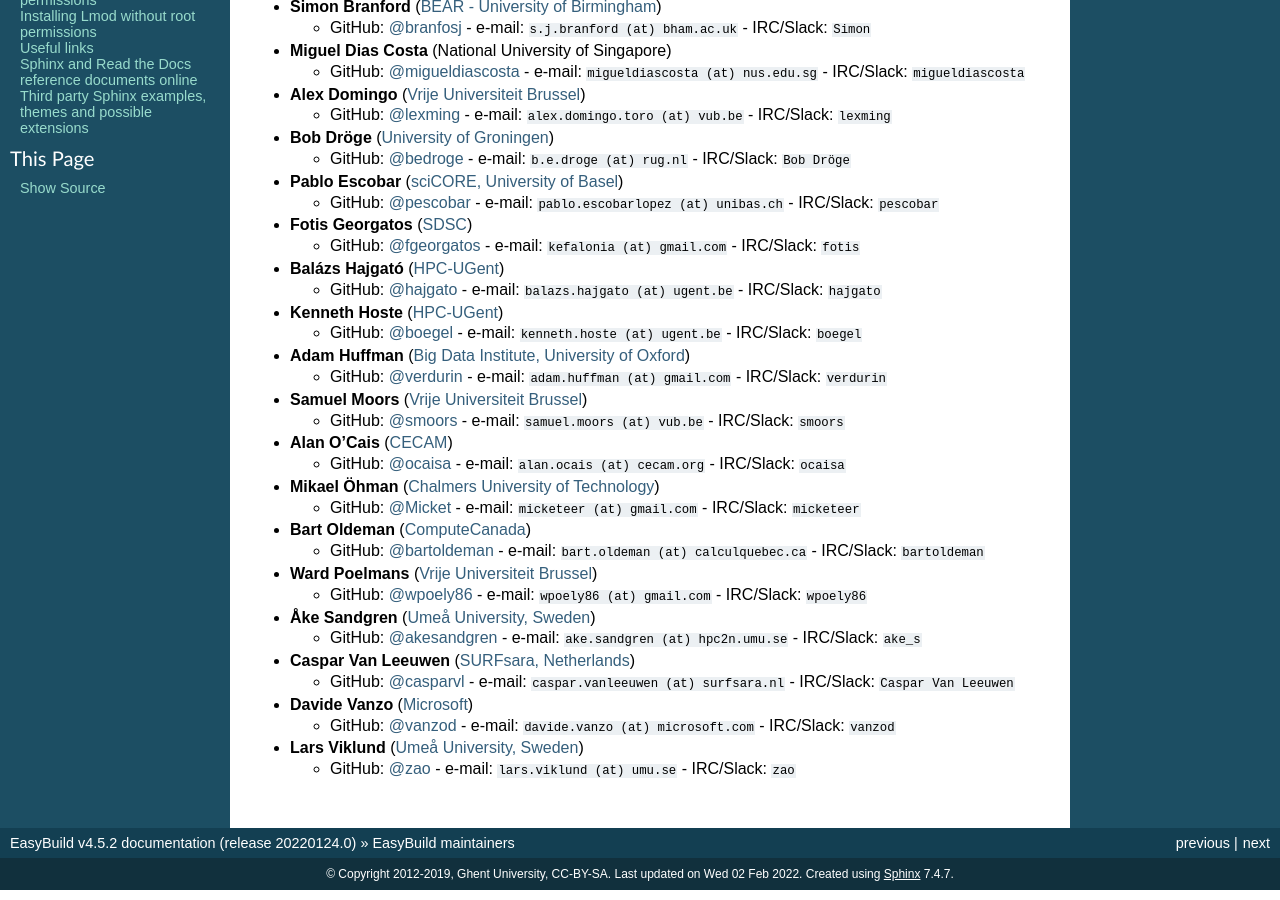
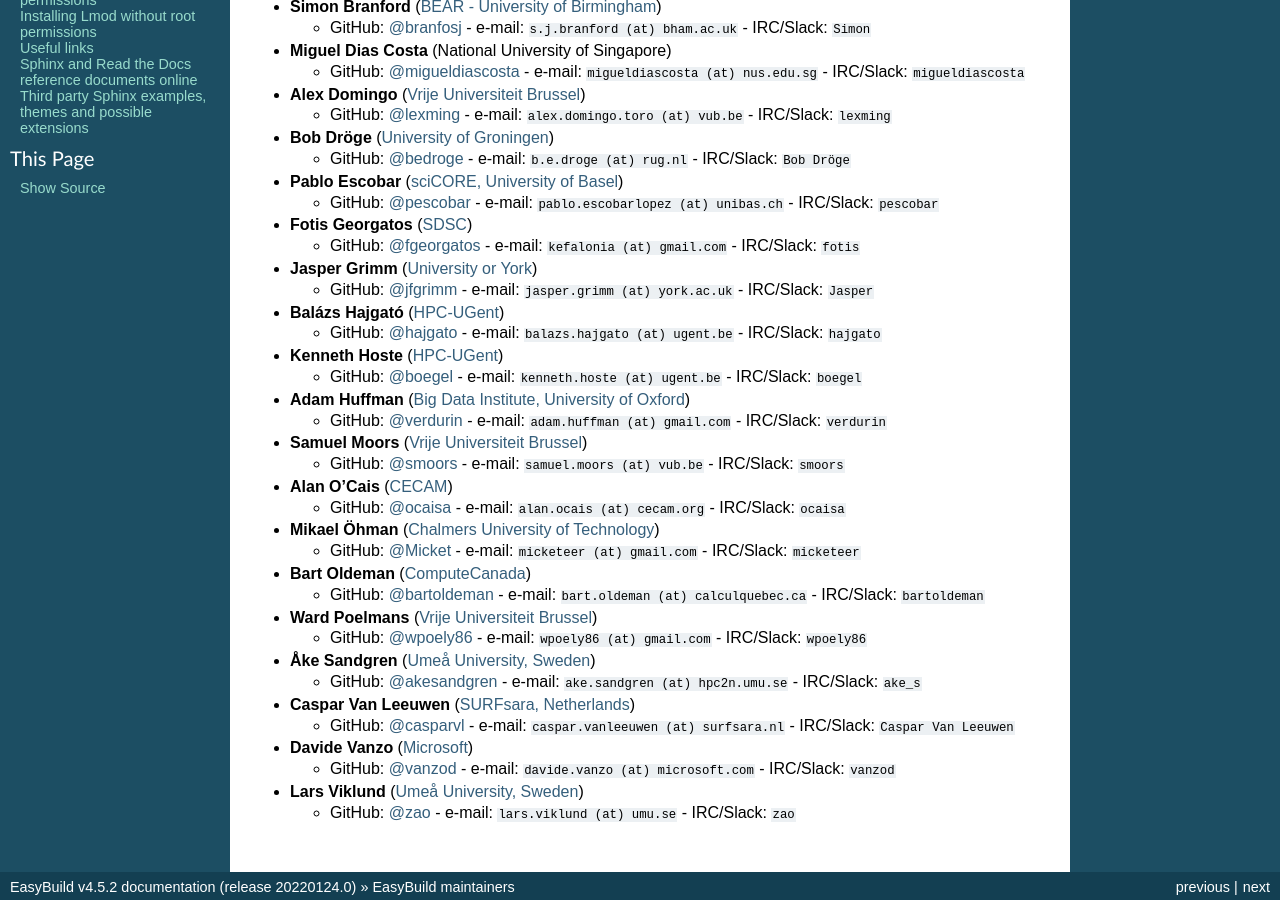
Before and after one commit to easybuilders/easybuild, a Sphinx documentation site: the page built from docs/Maintainers.rst, in a window 1280 px wide and 900 px high, scrolled down 1279 px. Built offline with Sphinx 7.4.7, drawn with Linux system fonts in a browser that asks for light colours; pages that are not in the unit, such as notebooks, are missing from menus.

Commit message:
add Jasper Grimm as EasyBuild maintainer

```diff
--- a/docs/Maintainers.rst
+++ b/docs/Maintainers.rst
@@ -99,6 +99,10 @@
 
   * GitHub: `@fgeorgatos <https://github.com/fgeorgatos>`_ - e-mail: ``kefalonia (at) gmail.com`` - IRC/Slack: ``fotis``
 
+* **Jasper Grimm** (`University or York <https://www.york.ac.uk/it-services/research-computing/>`_)
+
+  * GitHub: `@jfgrimm <https://github.com/jfgrimm>`_ - e-mail: ``jasper.grimm (at) york.ac.uk`` - IRC/Slack: ``Jasper``
+
 * **Balázs Hajgató** (`HPC-UGent <http://www.ugent.be/hpc/en>`_)
 
   * GitHub: `@hajgato <https://github.com/hajgato>`_ - e-mail: ``balazs.hajgato (at) ugent.be`` - IRC/Slack: ``hajgato``
```
